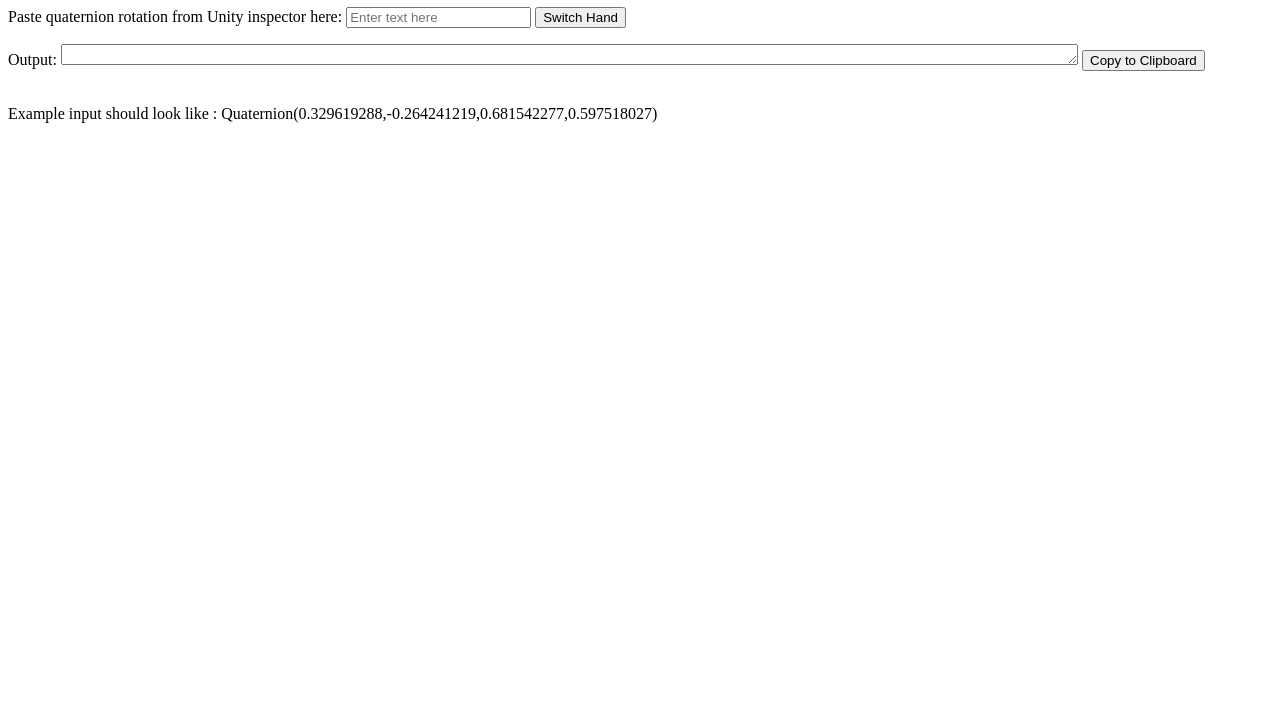
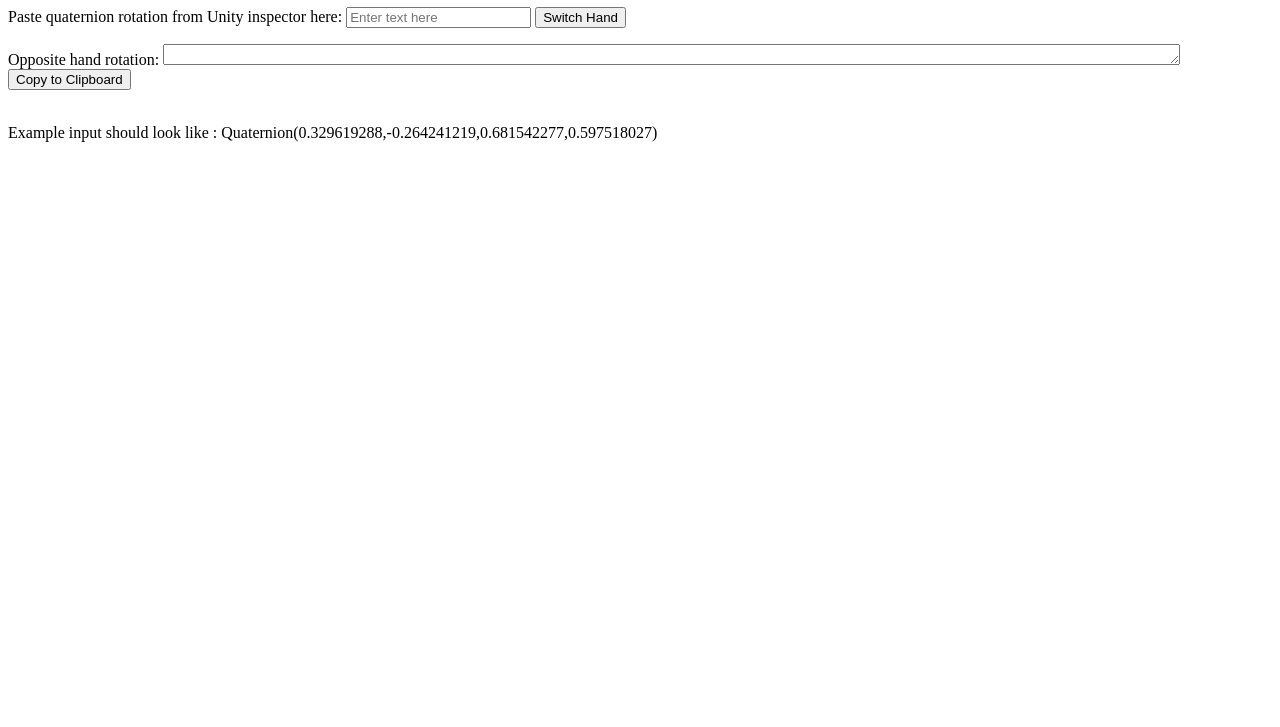
Before and after one commit to Mann1ng/web-tools, a plain HTML site: page index.html in a window 1280 px wide. Shown: the part 73-800 px from the top of the page. Drawn offline with Linux system fonts and the light colour scheme.

Commit message:
Update index.html

```diff
--- a/index.html
+++ b/index.html
@@ -11,7 +11,7 @@
     <input type="text" id="inputText" placeholder="Enter text here" />
     <button onclick="filpQuat()">Switch Hand</button>
     <p></p>
-    <label for="outputText">Output:</label>
+    <label for="outputText">Opposite hand rotation:</label>
     <textarea id="outputText" rows="1" style="width: 80%"></textarea>
     <button onclick="copyToClipboard()">Copy to Clipboard</button>
     <p>
```
